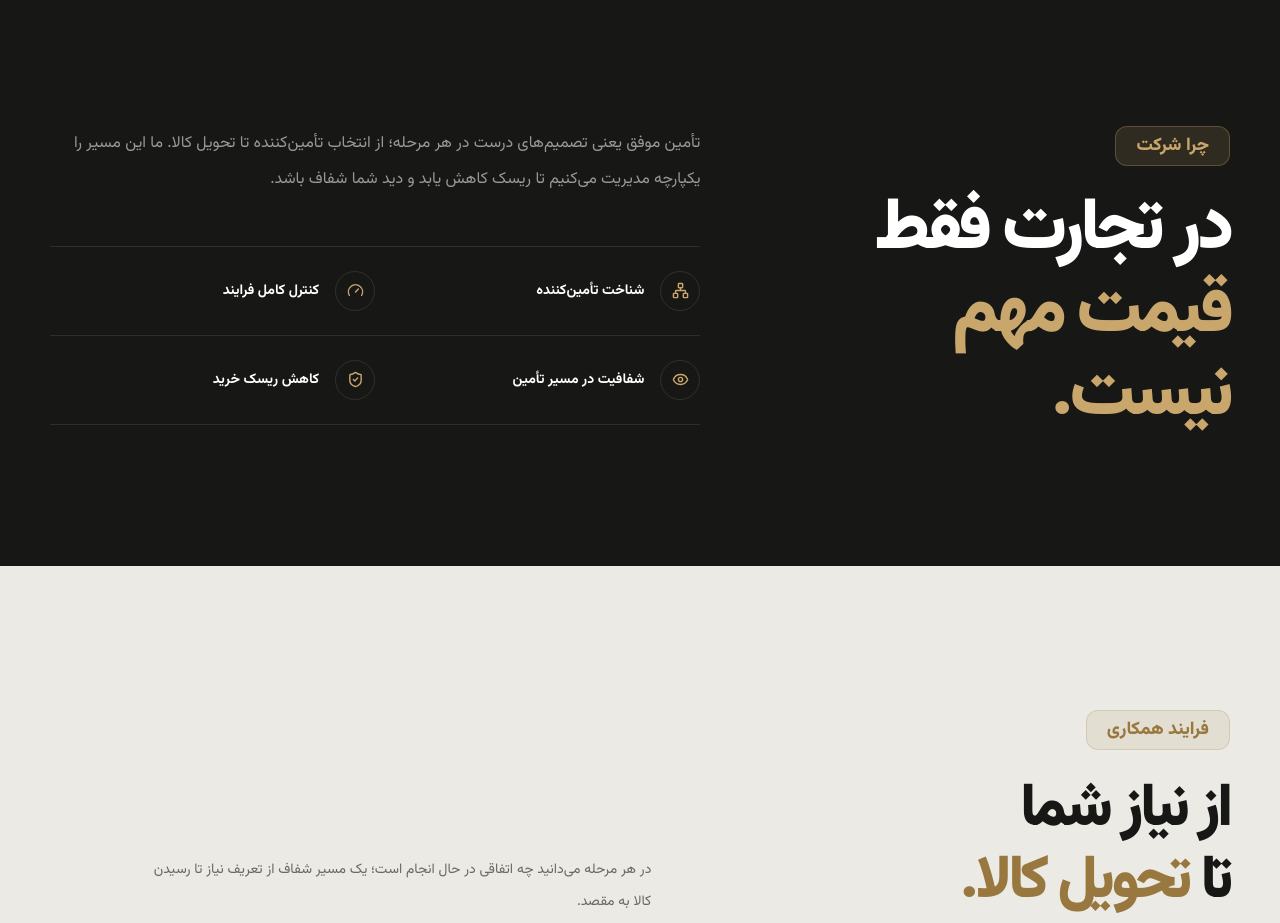
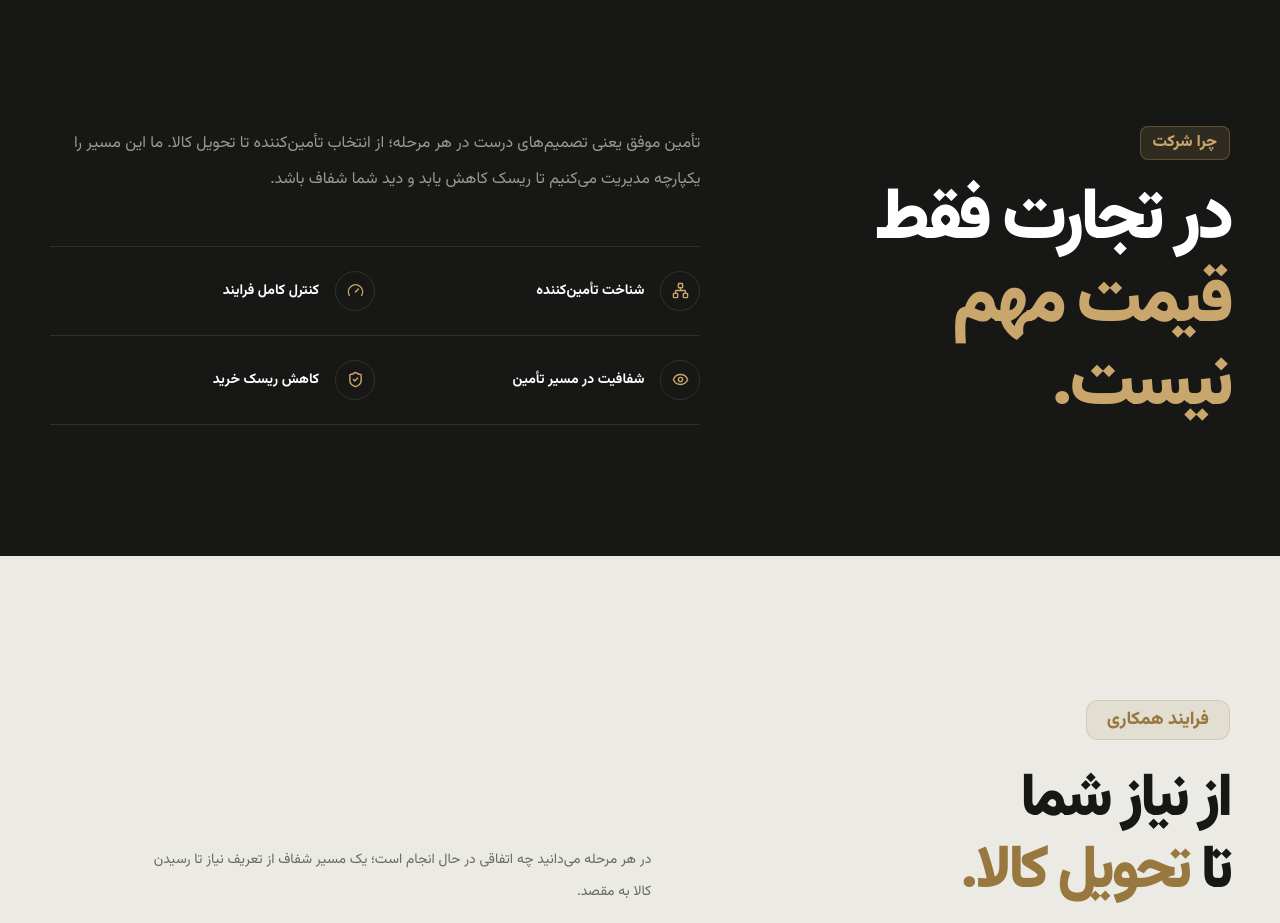
Before and after one commit to artinasd/import-export, a Next.js app: page / in a window 1280 px wide. Shown: the part 2460-3383 px from the top of the page. Built offline with nearby package versions, Linux system fonts and the light colour scheme.

Commit message:
Refine why-us section label badge

```diff
--- a/components/home/WhyUs.js
+++ b/components/home/WhyUs.js
@@ -7,7 +7,7 @@ export default function WhyUs() {
     <section id="why-us" className="bg-[#171816] py-24 text-white lg:py-32">
       <div className="container-site">
         <div className="grid gap-14 lg:grid-cols-[.8fr_1.2fr] lg:gap-24">
-          <div><p className="mb-6 inline-flex rounded-xl border border-[#c9a66b]/30 bg-[#c9a66b]/[0.14] px-5 py-2.5 text-lg font-extrabold leading-none text-[#c9a66b]">چرا شرکت</p><h2 className="font-display text-balance text-4xl font-black leading-[1.15] tracking-tight sm:text-5xl lg:text-7xl">در تجارت فقط<br /><span className="text-[#c9a66b]">قیمت مهم نیست.</span></h2></div>
+          <div><p className="mb-5 inline-flex w-fit items-center text-base font-extrabold leading-6" style={{ backgroundColor: "rgba(201, 166, 107, 0.14)", border: "1px solid rgba(201, 166, 107, 0.3)", borderRadius: "8px", color: "#c9a66b", padding: "4px 12px" }}>چرا شرکت</p><h2 className="font-display text-balance text-4xl font-black leading-[1.15] tracking-tight sm:text-5xl lg:text-7xl">در تجارت فقط<br /><span className="text-[#c9a66b]">قیمت مهم نیست.</span></h2></div>
           <div><p className="max-w-2xl text-base leading-9 text-white/55">تأمین موفق یعنی تصمیم‌های درست در هر مرحله؛ از انتخاب تأمین‌کننده تا تحویل کالا. ما این مسیر را یکپارچه مدیریت می‌کنیم تا ریسک کاهش یابد و دید شما شفاف باشد.</p><div className="mt-12 grid border-t border-white/10 sm:grid-cols-2">{benefits.map(([Icon, title]) => <div key={title} className="flex items-center gap-4 border-b border-white/10 py-6 sm:pl-6"><span className="flex h-10 w-10 items-center justify-center rounded-full border border-white/10 text-[#c9a66b]"><Icon size={17} /></span><span className="text-sm font-bold">{title}</span></div>)}</div></div>
         </div>
       </div>
```
